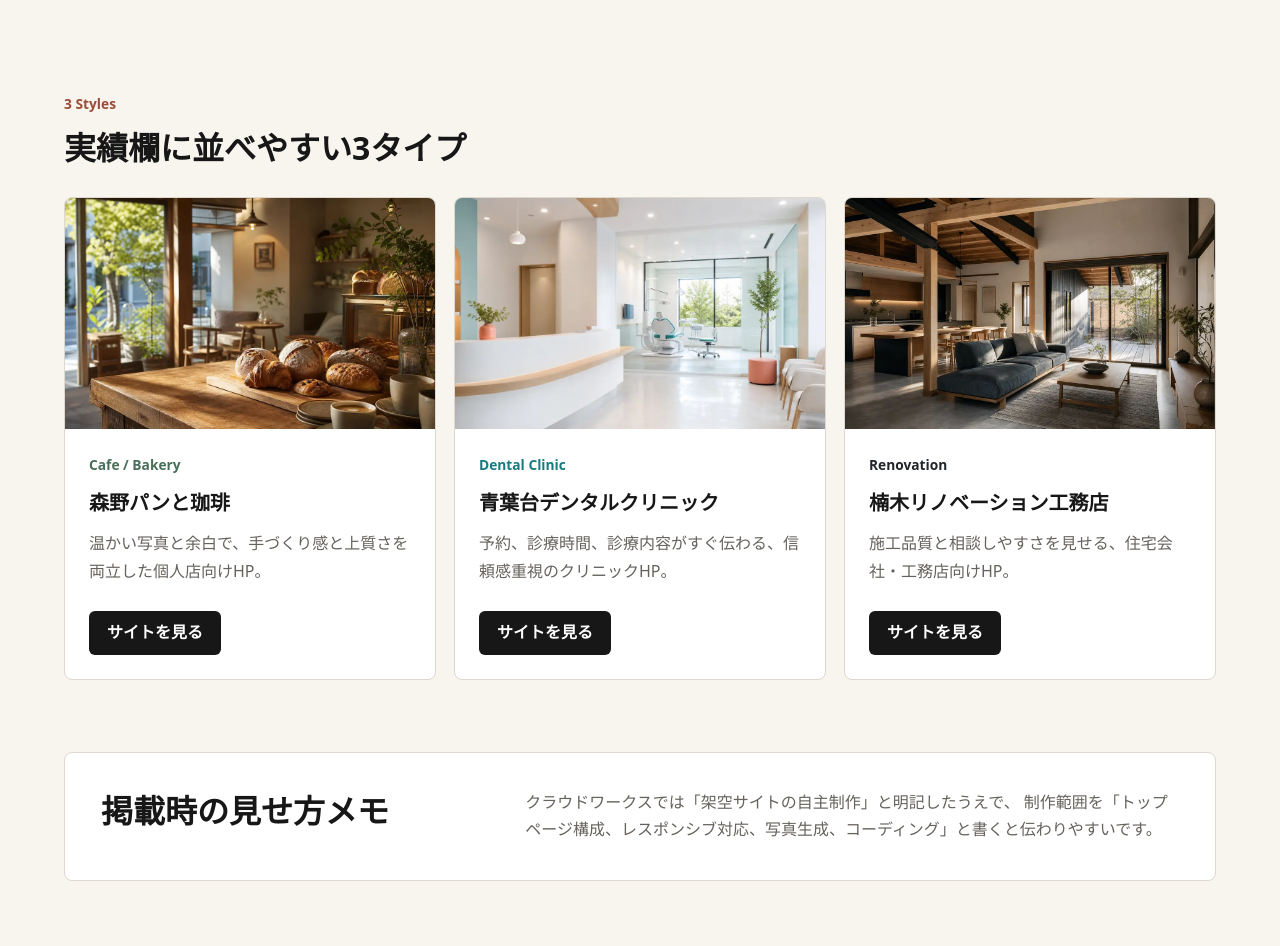
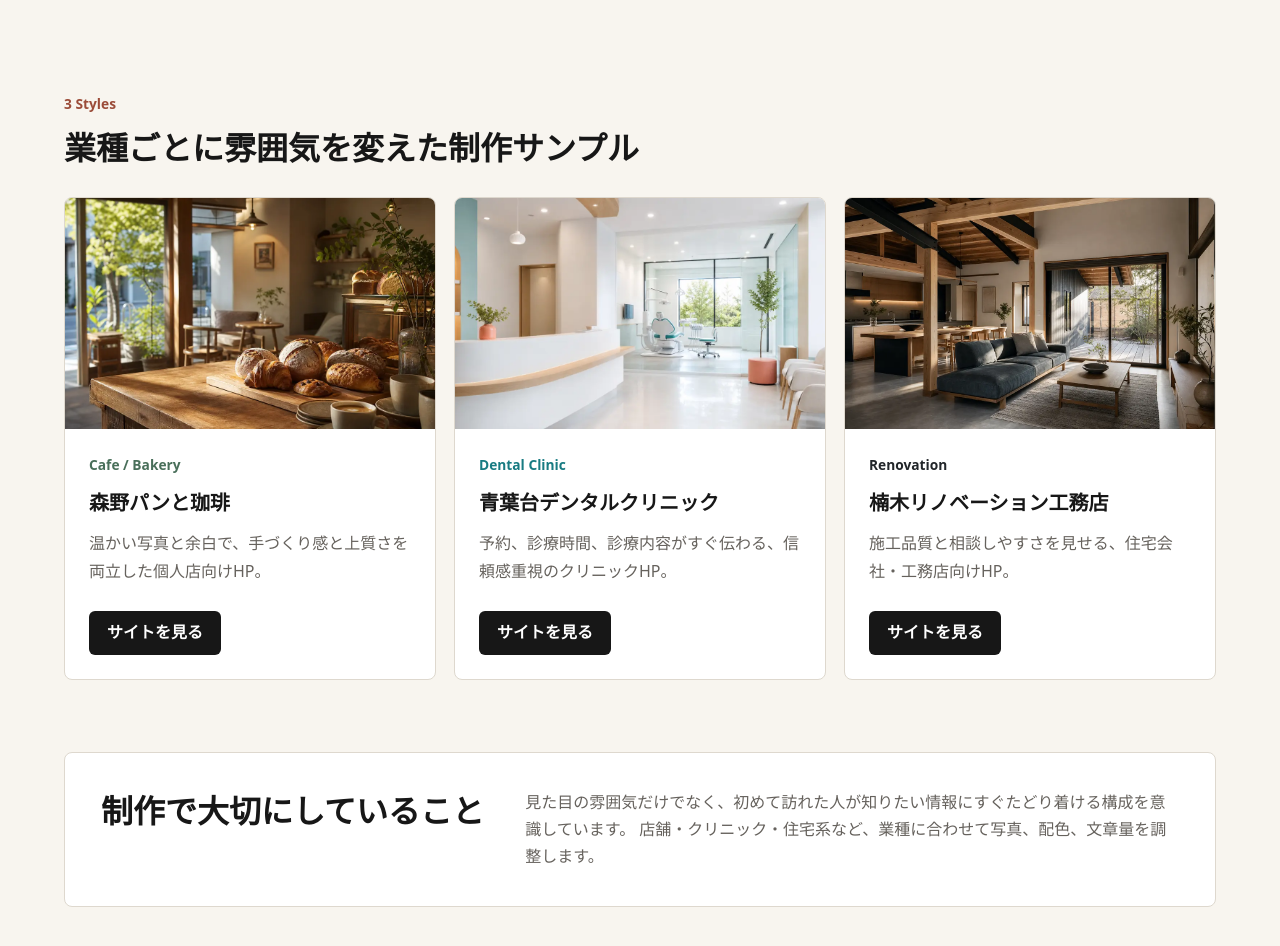
Before and after one commit to MASAKITNK/demo-hp-sites, a plain HTML site: page index.html in a window 1280 px wide. Shown: the part 700-1646 px from the top of the page. Drawn offline with Linux system fonts and the light colour scheme.

Commit message:
Add files via upload

```diff
--- a/index.html
+++ b/index.html
@@ -36,7 +36,7 @@
     <section class="samples" aria-labelledby="samples-title">
       <div class="section-heading">
         <p class="eyebrow">3 Styles</p>
-        <h2 id="samples-title">実績欄に並べやすい3タイプ</h2>
+        <h2 id="samples-title">業種ごとに雰囲気を変えた制作サンプル</h2>
       </div>
 
       <div class="sample-grid">
@@ -73,10 +73,10 @@
     </section>
 
     <section class="note" aria-labelledby="note-title">
-      <h2 id="note-title">掲載時の見せ方メモ</h2>
+      <h2 id="note-title">制作で大切にしていること</h2>
       <p>
-        クラウドワークスでは「架空サイトの自主制作」と明記したうえで、
-        制作範囲を「トップページ構成、レスポンシブ対応、写真生成、コーディング」と書くと伝わりやすいです。
+        見た目の雰囲気だけでなく、初めて訪れた人が知りたい情報にすぐたどり着ける構成を意識しています。
+        店舗・クリニック・住宅系など、業種に合わせて写真、配色、文章量を調整します。
       </p>
     </section>
   </main>
```
